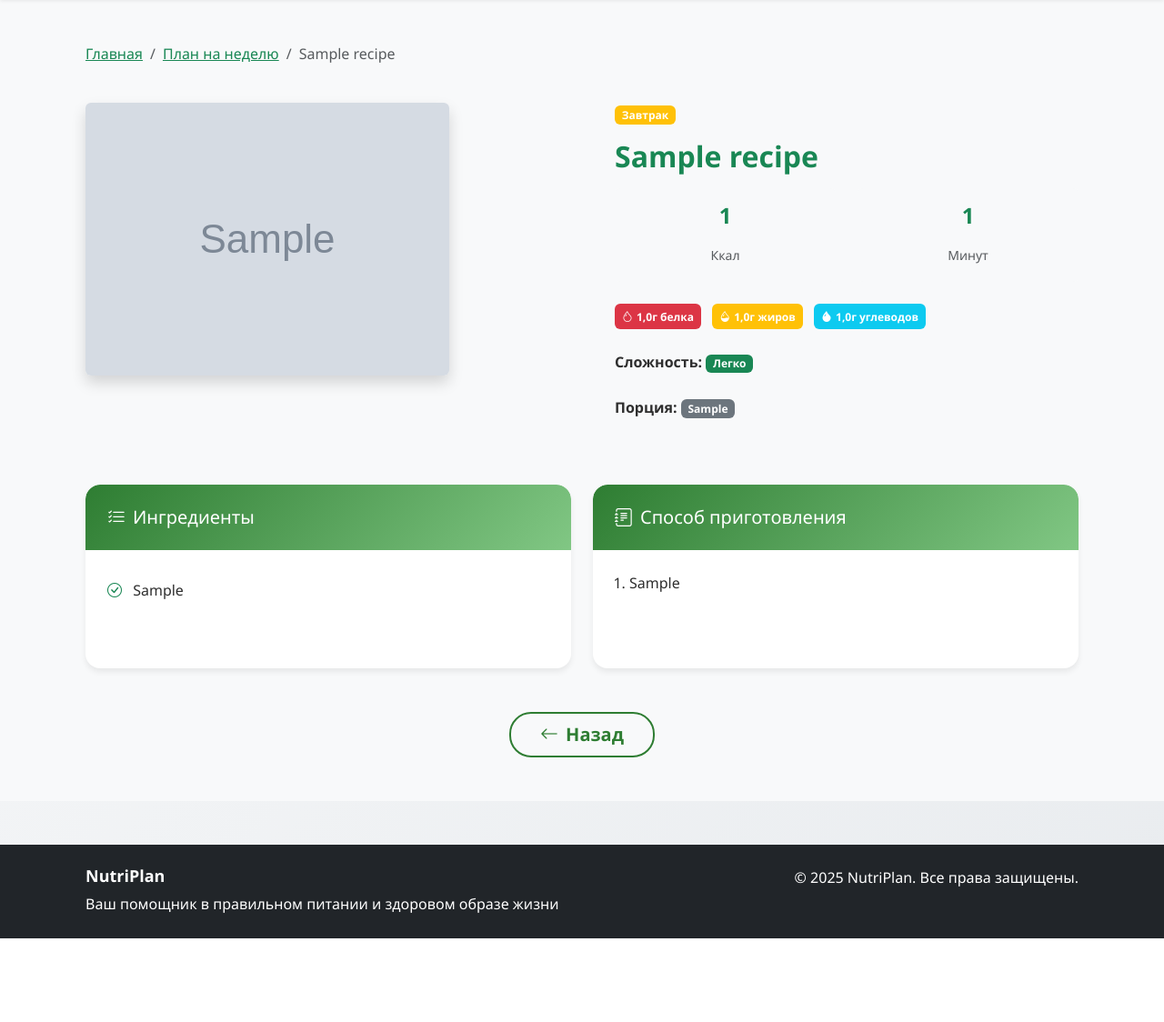
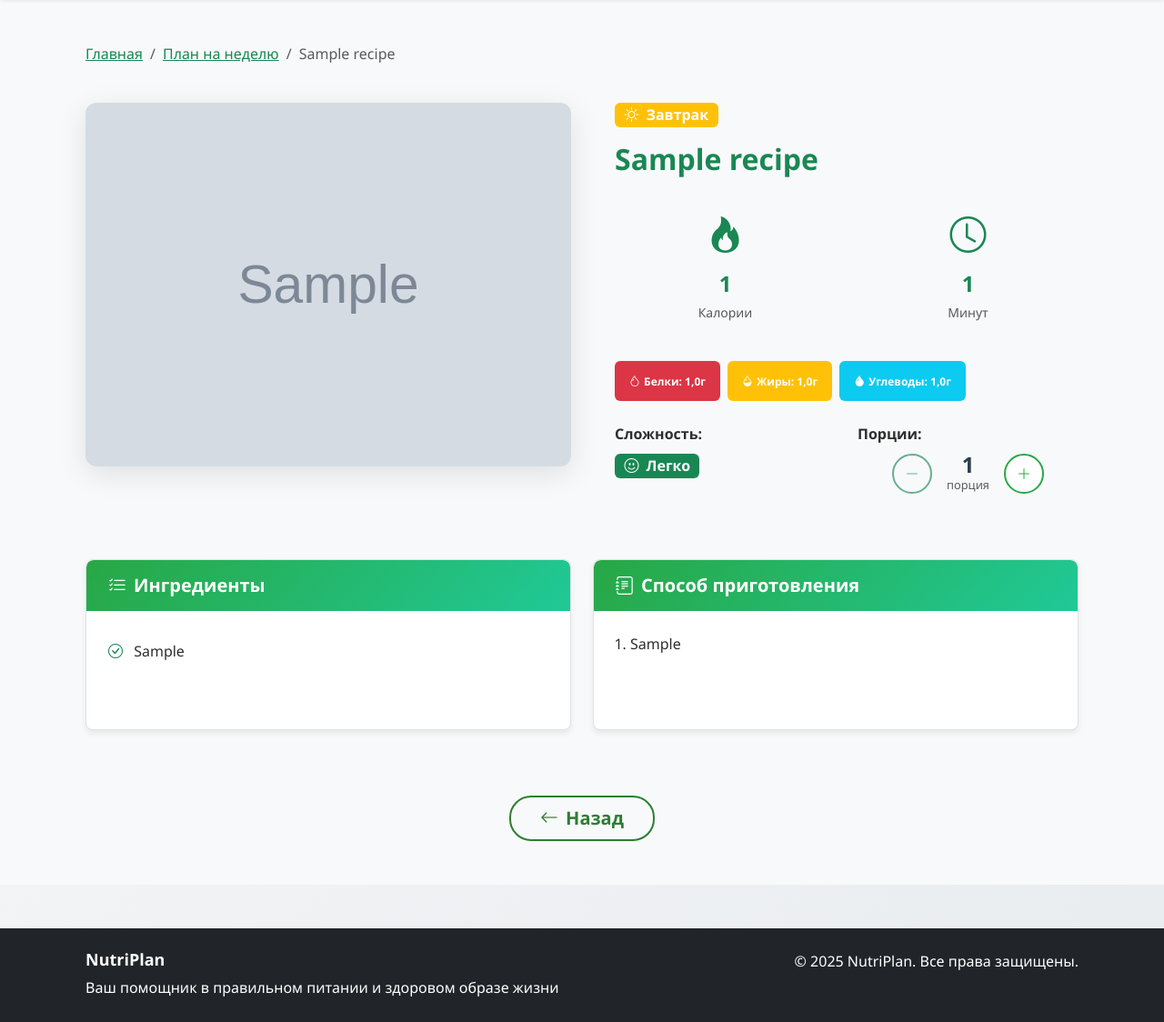
Before and after one commit to Boltovsky/nutrition_project, a Django app: page /recipe/1/ in a window 1280 px wide. Shown: the part 59-1183 px from the top of the page at 91% size. Before the commit the page ends 1091 px from the top, so only its background shows below. Run offline with Django 5.2, Linux system fonts and the light colour scheme; tables that the repository leaves empty hold one stand-in row (values such as "Sample post"); grey boxes marked "Sample" are stand-in pictures.

Commit message:
добавление счтчика порций

```diff
--- a/nutrition_app/templates/nutrition_app/base.html
+++ b/nutrition_app/templates/nutrition_app/base.html
@@ -1,4 +1,5 @@
 {% load static %}
+{% load custom_filters %}
 <!DOCTYPE html>
 <html lang="ru">
   <head>
--- a/nutrition_app/templates/nutrition_app/recipe_detail.html
+++ b/nutrition_app/templates/nutrition_app/recipe_detail.html
@@ -1,5 +1,6 @@
 {% extends 'nutrition_app/base.html' %}
 {% load static %}
+{% load custom_filters %}
 
 {% block content %}
 <div class="container py-5">
@@ -18,55 +19,75 @@
 
     <!-- Recipe Header -->
     <div class="row mb-5">
+        <!-- Image Column - Professional Design -->
         <div class="col-lg-6">
+            <div class="recipe-image-container">
                 {% if recipe.image %}
+                    <div class="image-wrapper">
                         <img src="{{ recipe.image.url }}" alt="{{ recipe.name }}"
-                     class="img-fluid rounded shadow" style="max-height: 400px; object-fit: cover;">
+                             class="recipe-main-image img-fluid rounded shadow">
+                    </div>
                 {% else %}
-                <div class="d-flex align-items-center justify-content-center bg-light rounded shadow"
-                     style="height: 400px;">
-                    <i class="bi bi-{% if recipe.meal_type == 'breakfast' %}cup-hot{% elif recipe.meal_type == 'lunch' %}egg-fried{% elif recipe.meal_type == 'snack' %}cup-straw{% else %}moon-stars{% endif %} text-muted" style="font-size: 6rem;"></i>
+                    <!-- Professional Placeholder -->
+                    <div class="recipe-placeholder rounded shadow">
+                        <div class="placeholder-content">
+                            <i class="bi bi-{% if recipe.meal_type == 'breakfast' %}cup-hot-fill
+                                          {% elif recipe.meal_type == 'lunch' %}egg-fried
+                                          {% elif recipe.meal_type == 'snack' %}cup-straw
+                                          {% else %}moon-stars-fill{% endif %} placeholder-icon"></i>
+                            <div class="placeholder-text">
+                                <h4>{{ recipe.name }}</h4>
+                                <p>Изображение рецепта</p>
+                            </div>
+                        </div>
                     </div>
                 {% endif %}
             </div>
+        </div>
+
+        <!-- Content Column -->
         <div class="col-lg-6">
-            <div class="ps-lg-4">
+            <div class="recipe-content ps-lg-4">
                 <!-- Meal Type Badge -->
+                <div class="mb-3">
                     <span class="badge
                         {% if recipe.meal_type == 'breakfast' %}bg-warning
                         {% elif recipe.meal_type == 'lunch' %}bg-success
                         {% elif recipe.meal_type == 'snack' %}bg-info
-                    {% else %}bg-primary{% endif %} mb-3">
+                        {% else %}bg-primary{% endif %} fs-6">
+                        <i class="bi bi-{% if recipe.meal_type == 'breakfast' %}sun
+                                      {% elif recipe.meal_type == 'lunch' %}cloud-sun
+                                      {% elif recipe.meal_type == 'snack' %}cloud
+                                      {% else %}moon{% endif %} me-1"></i>
                         {% if recipe.meal_type == 'breakfast' %}Завтрак
                         {% elif recipe.meal_type == 'lunch' %}Обед
                         {% elif recipe.meal_type == 'snack' %}Перекус
                         {% else %}Ужин{% endif %}
                     </span>
+                </div>
 
                 <h1 class="fw-bold text-success mb-3">{{ recipe.name }}</h1>
 
-                <!-- Информация о порции -->
+                <!-- Portion Adjustment Alert -->
                 {% if recipe.portion_multiplier and recipe.portion_multiplier != 1 %}
                 <div class="alert alert-warning mb-4">
                     <div class="d-flex align-items-center">
-                        <i class="bi bi-info-circle me-2 fs-5"></i>
+                        <i class="bi bi-arrow-up-circle me-3 fs-5"></i>
                         <div>
-                            <strong>Порция скорректирована!</strong><br>
-                            <small>
-                                Для соответствия вашему плану питания порция увеличена до <strong>{{ recipe.base_portion }}</strong>
-                                (в {{ recipe.portion_multiplier }} раз от базовой)
-                            </small>
+                            <strong>Порция адаптирована под ваш план</strong>
+                            <div class="small">Увеличена до {{ recipe.base_portion }} (×{{ recipe.portion_multiplier }})</div>
                         </div>
                     </div>
                 </div>
                 {% endif %}
 
-                <!-- Nutrition Info -->
+                <!-- Nutrition Cards -->
                 <div class="row mb-4">
                     <div class="col-6">
-                        <div class="text-center p-3 bg-light rounded">
-                            <h3 class="text-success fw-bold">{{ recipe.calories }}</h3>
-                            <small class="text-muted">Ккал</small>
+                        <div class="text-center p-3 bg-light rounded h-100">
+                            <i class="bi bi-fire fs-1 text-success mb-2 d-block"></i>
+                            <h3 class="text-success fw-bold mb-1">{{ recipe.calories }}</h3>
+                            <small class="text-muted">Калории</small>
                             {% if recipe.original_calories and recipe.portion_multiplier != 1 %}
                             <br>
                             <small class="text-muted">(базовые: {{ recipe.original_calories }} ккал)</small>
@@ -74,40 +95,74 @@
                         </div>
                     </div>
                     <div class="col-6">
-                        <div class="text-center p-3 bg-light rounded">
-                            <h3 class="text-success fw-bold">{{ recipe.cooking_time }}</h3>
+                        <div class="text-center p-3 bg-light rounded h-100">
+                            <i class="bi bi-clock fs-1 text-success mb-2 d-block"></i>
+                            <h3 class="text-success fw-bold mb-1">{{ recipe.cooking_time }}</h3>
                             <small class="text-muted">Минут</small>
                         </div>
                     </div>
                 </div>
 
-                <!-- Nutrition Badges -->
+                <!-- Macros Badges -->
                 <div class="mb-4">
-                    <span class="badge bg-danger me-2 p-2">
-                        <i class="bi bi-droplet me-1"></i>{{ recipe.protein }}г белка
+                    <div class="d-flex flex-wrap gap-2">
+                        <span class="badge bg-danger p-3">
+                            <i class="bi bi-droplet me-1"></i>Белки: {{ recipe.protein }}г
                         </span>
-                    <span class="badge bg-warning me-2 p-2">
-                        <i class="bi bi-droplet-half me-1"></i>{{ recipe.fat }}г жиров
+                        <span class="badge bg-warning p-3">
+                            <i class="bi bi-droplet-half me-1"></i>Жиры: {{ recipe.fat }}г
                         </span>
-                    <span class="badge bg-info me-2 p-2">
-                        <i class="bi bi-droplet-fill me-1"></i>{{ recipe.carbs }}г углеводов
+                        <span class="badge bg-info p-3">
+                            <i class="bi bi-droplet-fill me-1"></i>Углеводы: {{ recipe.carbs }}г
                         </span>
                     </div>
+                </div>
 
-                <!-- Difficulty -->
-                <div class="mb-4">
-                    <strong>Сложность:</strong>
-                    <span class="badge {% if recipe.difficulty == 'easy' %}bg-success{% elif recipe.difficulty == 'medium' %}bg-warning{% else %}bg-danger{% endif %}">
+                <!-- Difficulty & Portions -->
+                <div class="row mb-4">
+                    <div class="col-md-6 mb-3">
+                        <strong class="d-block mb-2">Сложность:</strong>
+                        <span class="badge {% if recipe.difficulty == 'easy' %}bg-success{% elif recipe.difficulty == 'medium' %}bg-warning{% else %}bg-danger{% endif %} fs-6">
+                            <i class="bi bi-{% if recipe.difficulty == 'easy' %}emoji-smile{% elif recipe.difficulty == 'medium' %}emoji-neutral{% else %}emoji-frown{% endif %} me-1"></i>
                             {% if recipe.difficulty == 'easy' %}Легко
                             {% elif recipe.difficulty == 'medium' %}Средне
                             {% else %}Сложно{% endif %}
                         </span>
                     </div>
 
-                <!-- Portion Info -->
-                <div class="mb-4">
-                    <strong>Порция:</strong>
-                    <span class="badge bg-secondary">{{ recipe.base_portion }}</span>
+                    <div class="col-md-6">
+                        <strong class="d-block mb-2">Порции:</strong>
+                        <div class="portions-control-elegant">
+                            <form method="get" class="d-flex align-items-center justify-content-center">
+                                <button type="submit" name="portions" value="{{ current_portions|add:'-1' }}"
+                                        class="btn btn-outline-success btn-control {% if current_portions <= 1 %}disabled{% endif %}"
+                                        {% if current_portions <= 1 %}disabled{% endif %}>
+                                    <i class="bi bi-dash-lg"></i>
+                                </button>
+
+                                <div class="portion-count mx-3">
+                                    <span class="count fs-4 fw-bold">{{ current_portions }}</span>
+                                    <div class="label small text-muted">порци{{ current_portions|pluralize:"я,и" }}</div>
+                                </div>
+
+                                <button type="submit" name="portions" value="{{ current_portions|add:'1' }}"
+                                        class="btn btn-outline-success btn-control {% if current_portions >= 10 %}disabled{% endif %}"
+                                        {% if current_portions >= 10 %}disabled{% endif %}>
+                                    <i class="bi bi-plus-lg"></i>
+                                </button>
+
+                                <input type="hidden" name="recipe_id" value="{{ recipe.id }}">
+                            </form>
+
+                            {% if current_portions > 1 %}
+                            <div class="text-center mt-2">
+                                <small class="text-muted">
+                                    Всего: <strong>{{ recipe.calories|multiply:current_portions }} ккал</strong>
+                                </small>
+                            </div>
+                            {% endif %}
+                        </div>
+                    </div>
                 </div>
             </div>
         </div>
@@ -115,13 +170,13 @@
 
     <!-- Ingredients and Instructions -->
     <div class="row">
-        <div class="col-lg-6">
+        <div class="col-lg-6 mb-4">
             <div class="nutri-card h-100">
                 <div class="card-header-custom">
                     <h4 class="mb-0">
                         <i class="bi bi-list-check me-2"></i>Ингредиенты
                         {% if recipe.portion_multiplier and recipe.portion_multiplier != 1 %}
-                        <span class="badge bg-warning ms-2">скорректировано</span>
+                        <span class="badge bg-warning ms-2">×{{ recipe.portion_multiplier }}</span>
                         {% endif %}
                     </h4>
                 </div>
@@ -136,29 +191,11 @@
                             {% endif %}
                         {% endfor %}
                     </ul>
-
-                    <!-- Показать оригинальные ингредиенты для сравнения -->
-                    {% if recipe.original_ingredients and recipe.portion_multiplier != 1 %}
-                    <div class="mt-4 p-3 bg-light rounded">
-                        <h6 class="text-muted mb-2">
-                            <i class="bi bi-clock-history me-1"></i>Базовые ингредиенты (1 порция):
-                        </h6>
-                        <ul class="list-unstyled small">
-                            {% for ingredient in recipe.original_ingredients.splitlines %}
-                                {% if ingredient.strip %}
-                                    <li class="mb-1 text-muted">
-                                        <i class="bi bi-dash me-2"></i>
-                                        {{ ingredient.strip }}
-                                    </li>
-                                {% endif %}
-                            {% endfor %}
-                        </ul>
-                    </div>
-                    {% endif %}
                 </div>
             </div>
         </div>
-        <div class="col-lg-6">
+
+        <div class="col-lg-6 mb-4">
             <div class="nutri-card h-100">
                 <div class="card-header-custom">
                     <h4 class="mb-0">
@@ -173,21 +210,6 @@
                             {% endif %}
                         {% endfor %}
                     </ol>
-
-                    <!-- Советы по приготовлению увеличенной порции -->
-                    {% if recipe.portion_multiplier and recipe.portion_multiplier > 1.2 %}
-                    <div class="mt-4 p-3 bg-info bg-opacity-10 rounded">
-                        <h6 class="text-info mb-2">
-                            <i class="bi bi-lightbulb me-1"></i>Совет для увеличенной порции:
-                        </h6>
-                        <p class="small text-muted mb-0">
-                            При приготовлении увеличенной порции может потребоваться:
-                            <br>• Увеличить время приготовления на 10-15%
-                            <br>• Использовать посуду большего объема
-                            <br>• Более интенсивное перемешивание
-                        </p>
-                    </div>
-                    {% endif %}
                 </div>
             </div>
         </div>
@@ -241,4 +263,113 @@
         </div>
     </div>
 </div>
+
+<style>
+.recipe-image-container {
+    position: relative;
+}
+
+.image-wrapper {
+    border-radius: 12px;
+    overflow: hidden;
+    box-shadow: 0 8px 32px rgba(0,0,0,0.1);
+}
+
+.recipe-main-image {
+    width: 100%;
+    height: 400px;
+    object-fit: cover;
+    display: block;
+}
+
+/* Professional Placeholder */
+.recipe-placeholder {
+    height: 400px;
+    background: linear-gradient(135deg, #28a745, #20c997);
+    display: flex;
+    align-items: center;
+    justify-content: center;
+    position: relative;
+    overflow: hidden;
+}
+
+.placeholder-content {
+    text-align: center;
+    color: white;
+    z-index: 2;
+}
+
+.placeholder-icon {
+    font-size: 4rem;
+    margin-bottom: 1rem;
+    opacity: 0.9;
+}
+
+.placeholder-text h4 {
+    font-weight: 600;
+    margin-bottom: 0.5rem;
+    font-size: 1.5rem;
+}
+
+.placeholder-text p {
+    opacity: 0.8;
+    margin: 0;
+}
+
+/* Elegant Portions Control */
+.btn-control {
+    width: 44px;
+    height: 44px;
+    border-radius: 50%;
+    border: 2px solid #28a745;
+    background: white;
+    color: #28a745;
+    display: flex;
+    align-items: center;
+    justify-content: center;
+    transition: all 0.3s ease;
+}
+
+.btn-control:hover:not(.disabled) {
+    background: #28a745;
+    color: white;
+    transform: scale(1.1);
+}
+
+.portion-count {
+    text-align: center;
+}
+
+.portion-count .count {
+    font-size: 1.8rem;
+    font-weight: 700;
+    color: #2c3e50;
+    display: block;
+    line-height: 1;
+}
+
+.portion-count .label {
+    font-size: 0.8rem;
+    color: #7f8c8d;
+}
+
+/* Card Styles */
+.nutri-card {
+    border: 1px solid #dee2e6;
+    border-radius: 0.5rem;
+    background: white;
+}
+
+.card-header-custom {
+    background: linear-gradient(135deg, #28a745, #20c997);
+    color: white;
+    padding: 1rem 1.5rem;
+    border-radius: 0.5rem 0.5rem 0 0 !important;
+}
+
+.card-header-custom h4 {
+    margin: 0;
+    font-weight: 600;
+}
+</style>
 {% endblock %}
--- a/nutrition_app/views/__init__.py
+++ b/nutrition_app/views/__init__.py
@@ -7,6 +7,6 @@ from .main_views import index
 # Экспортируем все функции
 __all__ = [
     'register', 'user_login', 'user_logout', 'profile_setup', 'dashboard',
-    'calculate_calories', 'week_plan', 'day_plan', 'recipe_detail', 'utils', index
+    'calculate_calories', 'week_plan', 'day_plan', 'recipe_detail', 'utils', 'index'
 
 ]
--- a/nutrition_app/views/recipe_views.py
+++ b/nutrition_app/views/recipe_views.py
@@ -1,13 +1,23 @@
 from django.shortcuts import render
 from ..models import Recipe
+from .utils import _adjust_portion
 
 
 def recipe_detail(request, recipe_id):
-    """Детальная страница рецепта"""
+    """Детальная страница рецепта с возможностью изменения порций"""
     try:
         recipe = Recipe.objects.get(id=recipe_id)
     except Recipe.DoesNotExist:
         return render(request, 'nutrition_app/404.html', status=404)
+
+    # Получаем количество порций из GET-параметра или используем 1 по умолчанию
+    portions = int(request.GET.get('portions', 1))
+
+    # Ограничиваем диапазон порций (от 1 до 10)
+    portions = max(1, min(portions, 10))
+
+    # Корректируем рецепт под выбранное количество порций
+    adjusted_recipe = _adjust_portion(recipe, portions)
 
     # Получаем похожие рецепты (той же категории)
     similar_recipes = Recipe.objects.filter(
@@ -15,8 +25,11 @@ def recipe_detail(request, recipe_id):
     ).exclude(id=recipe.id)[:3]
 
     context = {
-        'recipe': recipe,
+        'recipe': adjusted_recipe,
+        'original_recipe': recipe,  # Сохраняем оригинальный рецепт для сброса
         'similar_recipes': similar_recipes,
+        'current_portions': portions,
+        'portion_range': range(1, 11),  # Для выпадающего списка
     }
 
     return render(request, 'nutrition_app/recipe_detail.html', context)
```
Also changed, not shown: nutrition_app/models.py (+16 -1 lines), nutrition_app/templatetags/custom_filters.py (added, +12 -0 lines). Lines whose indentation alone changed are shown as unchanged.
